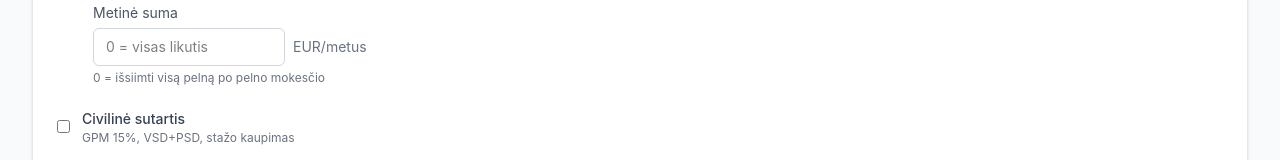
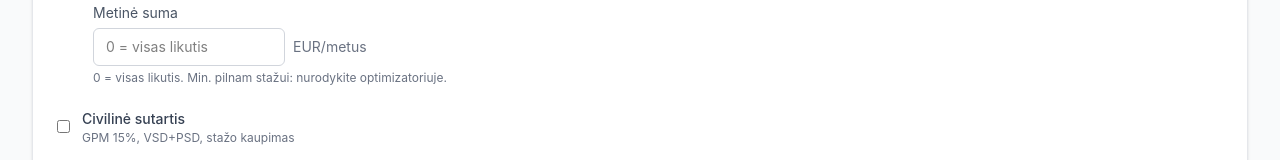
Before and after one commit to arturasz/mbapskaita, a React (Vite) app: page /settings in a window 1280 px wide. Shown: the part 637-797 px from the top of the page. Built offline with nearby package versions, Linux system fonts and the light colour scheme.

Commit message:
fix: show min amount for full stažas in code 02

```diff
--- a/src/features/calculator/CalculatorPage.tsx
+++ b/src/features/calculator/CalculatorPage.tsx
@@ -232,7 +232,7 @@ export function CalculatorPage() {
             <p className="mt-1 ml-6 text-xs text-gray-500">
               GPM 15%, VSD 13.83% + PSD 6.98% nuo bazės. Stažo kaupimas.
             </p>
-            {memberWithdrawalEnabled && (
+            {memberWithdrawalEnabled && rates && (
               <label className="mt-3 block">
                 <span className="text-sm text-gray-600">Metinė suma (EUR)</span>
                 <input
@@ -244,7 +244,7 @@ export function CalculatorPage() {
                   className="mt-1 block w-full max-w-xs rounded-md border border-gray-300 px-3 py-2 text-sm"
                 />
                 <span className="mt-1 block text-xs text-gray-500">
-                  0 arba tuščia = išsiimti visą pelną po pelno mokesčio
+                  0 arba tuščia = visas likutis. Min. pilnam stažui: {fmt(Math.ceil(rates.minMonthlyWage / rates.sodraMemberBasePercent * 12))}
                 </span>
               </label>
             )}
--- a/src/features/settings/SettingsPage.tsx
+++ b/src/features/settings/SettingsPage.tsx
@@ -165,7 +165,7 @@ export function SettingsPage() {
                   />
                   <span className="text-sm text-gray-500">EUR/metus</span>
                 </div>
-                <p className="mt-1 text-xs text-gray-500">0 = išsiimti visą pelną po pelno mokesčio</p>
+                <p className="mt-1 text-xs text-gray-500">0 = visas likutis. Min. pilnam stažui: nurodykite optimizatoriuje.</p>
               </label>
             )}
           </div>
```
